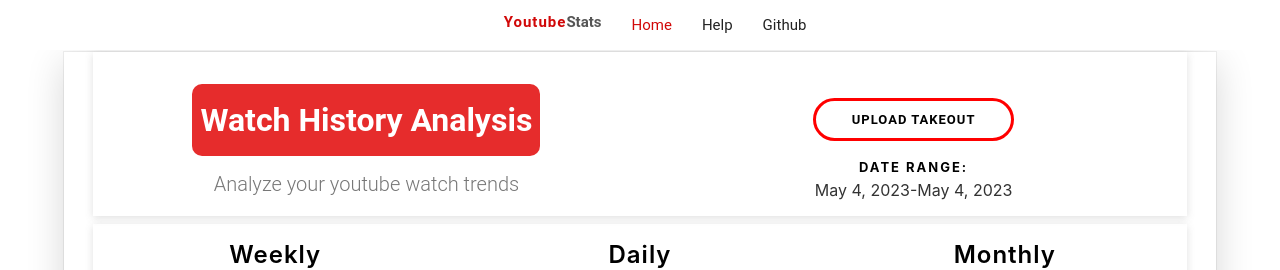
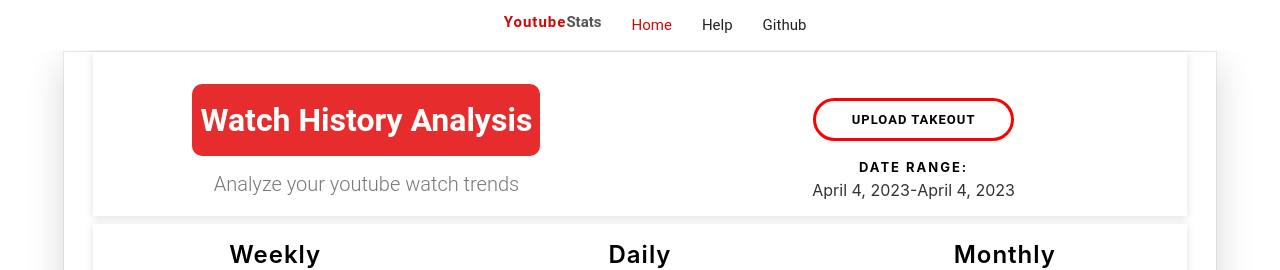
Before and after one commit to delaguardianick/Youtube-Watch-History-Statistics, a React (Create React App) app in the folder Web/youtube-stats/: page / in a window 1280 px wide. Shown: the top 270 px of the page. Built offline with nearby package versions, Linux system fonts and the light colour scheme; no server answers.

Commit message:
date bug

```diff
--- a/Web/youtube-stats/src/App.js
+++ b/Web/youtube-stats/src/App.js
@@ -26,7 +26,6 @@
       body: formData,
     });
     const data = await response.json();
-    console.log(data);
   };
 
   const getDataFrameStats = async () => {
@@ -35,8 +34,8 @@
     console.log(parseISO(data.start_date), parseISO(data.end_date));
     if (data.start_date === null || data.end_date === null)
       {
-      setDateStartRange(parseISO("2020-06-24 00:00:00"));
-      setDateEndRange(parseISO("2022-10-31 00:00:00"));
+      setDateStartRange(Date.now());
+      setDateEndRange(Date.now());
     } else {
       setDateStartRange(parseISO(data.start_date));
       setDateEndRange(parseISO(data.end_date));
@@ -50,7 +49,7 @@
       'July', 'August', 'September', 'October', 'November', 'December'
     ];
     const year = dateObj.getFullYear();
-    const month = dateObj.getMonth() + 1;
+    const month = dateObj.getMonth();
     const day = dateObj.getDate();
     return `${monthNames[month]} ${day}, ${year}`;
   };
```
